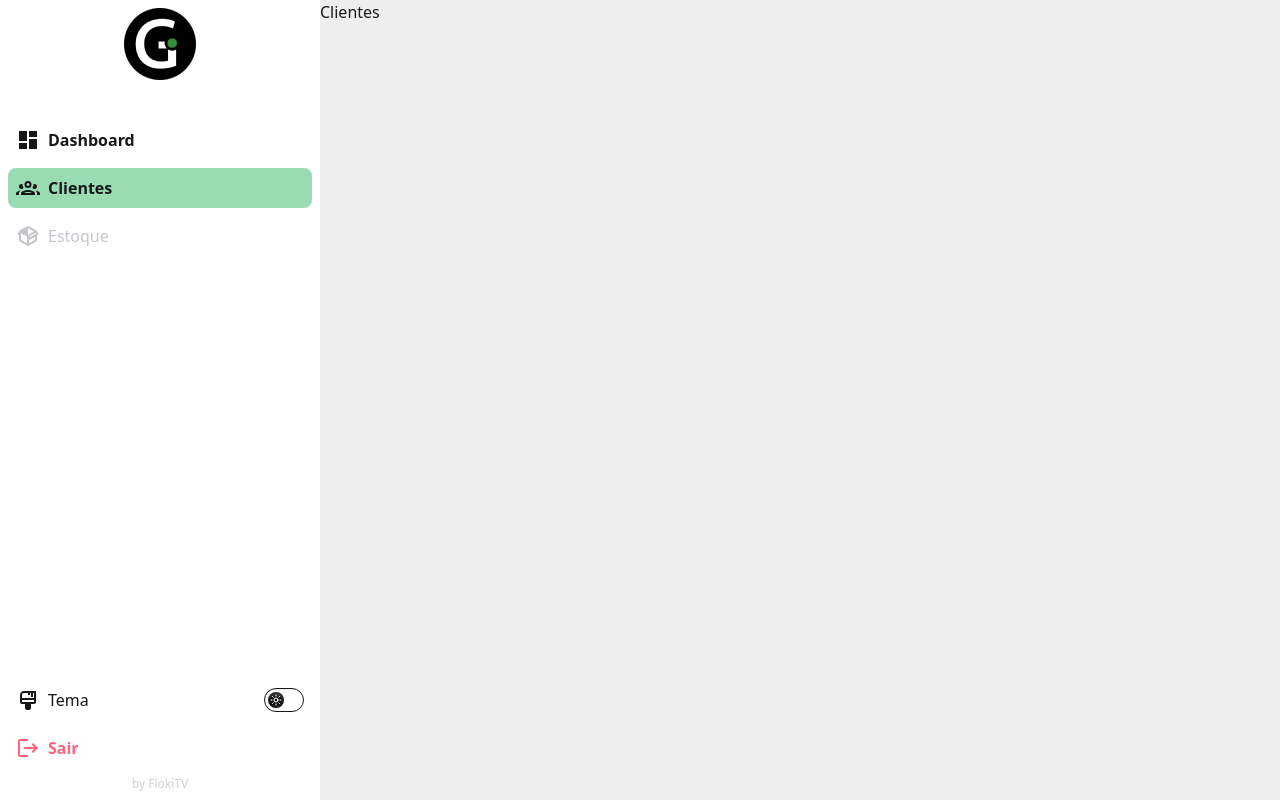
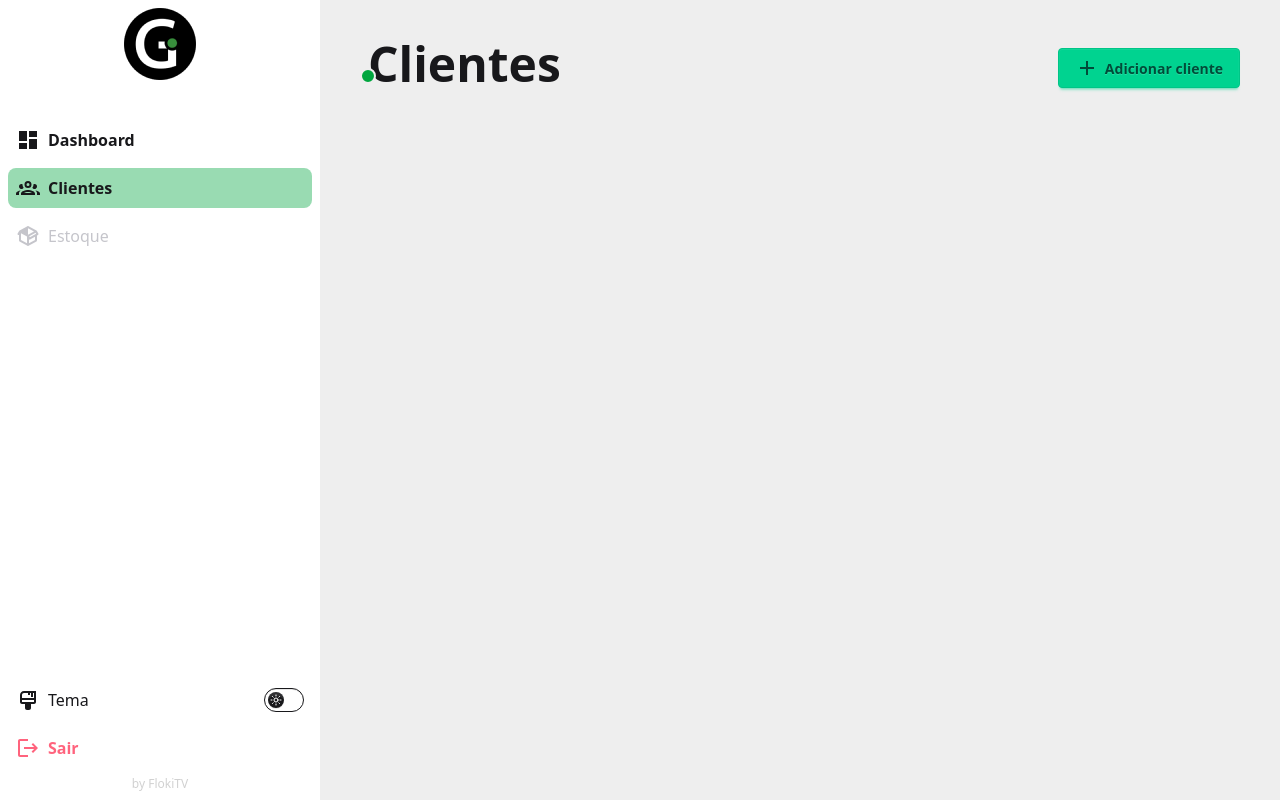
Before and after one commit to FlokiTV/ginte-frontend, a SvelteKit app: page /app/clientes in a window 1280 px wide. Built offline with nearby package versions, Linux system fonts and the light colour scheme.

Commit message:
feat: new add button

```diff
--- /dev/null
+++ b/src/icons/IconPlus.svelte
@@ -0,0 +1,3 @@
+<svg fill="currentColor" xmlns="http://www.w3.org/2000/svg" viewBox="0 0 24 24"
+	><title>plus</title><path d="M19,13H13V19H11V13H5V11H11V5H13V11H19V13Z" /></svg
+>
--- a/src/routes/app/clientes/+page.svelte
+++ b/src/routes/app/clientes/+page.svelte
@@ -1,4 +1,24 @@
+<script>
+	import IconPlus from '@/icons/IconPlus.svelte';
+</script>
+
 <svelte:head>
 	<title>Clientes - Ginte</title>
 </svelte:head>
-<div>Clientes</div>
+
+<div class="p-10">
+	<div class="flex justify-between items-end">
+		<div class="hidden items-end text-5xl font-semibold md:flex">
+			<div
+				class="border-base-300 relative z-10 -mr-2 mb-1 size-4 rounded-full border-2 bg-green-600"
+			></div>
+			<span class="z-0">Clientes</span>
+		</div>
+		<button class="btn btn-success flex max-md:rounded-full max-md:p-2 max-md:h-auto max-md:fixed right-6 bottom-6">
+			<div class="size-6">
+				<IconPlus />
+			</div>
+			<span class="max-md:hidden">Adicionar cliente</span>
+		</button>
+	</div>
+</div>
```
